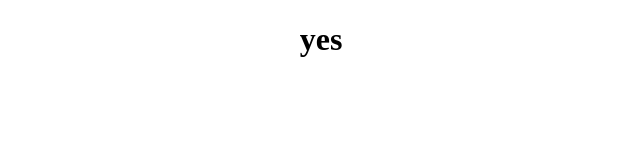
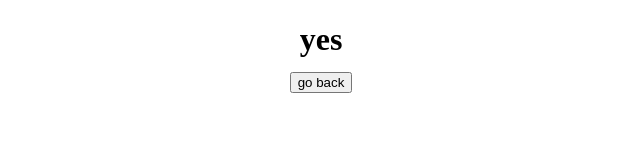
Before and after one commit to Dobby233Liu/do-i-have-js-insalled, a plain HTML site: page index.htm in a window 1280 px wide. Shown: the whole page, without its empty margins (319-959 px from the left). Drawn offline with Linux system fonts and the light colour scheme.

Commit message:
Update index.htm

```diff
--- a/index.htm
+++ b/index.htm
@@ -8,7 +8,7 @@
 <h1 style="text-align:center;text-size:2em;">  <a style="text-align:center">
 <script type="text/javascript">
 
-document.write('yes')
+document.write('yes<br /><button onclick="history.go(-1);">go back</button>')
 // @Override
 // function write(txt){document.write(txt)}
 </script>
```
